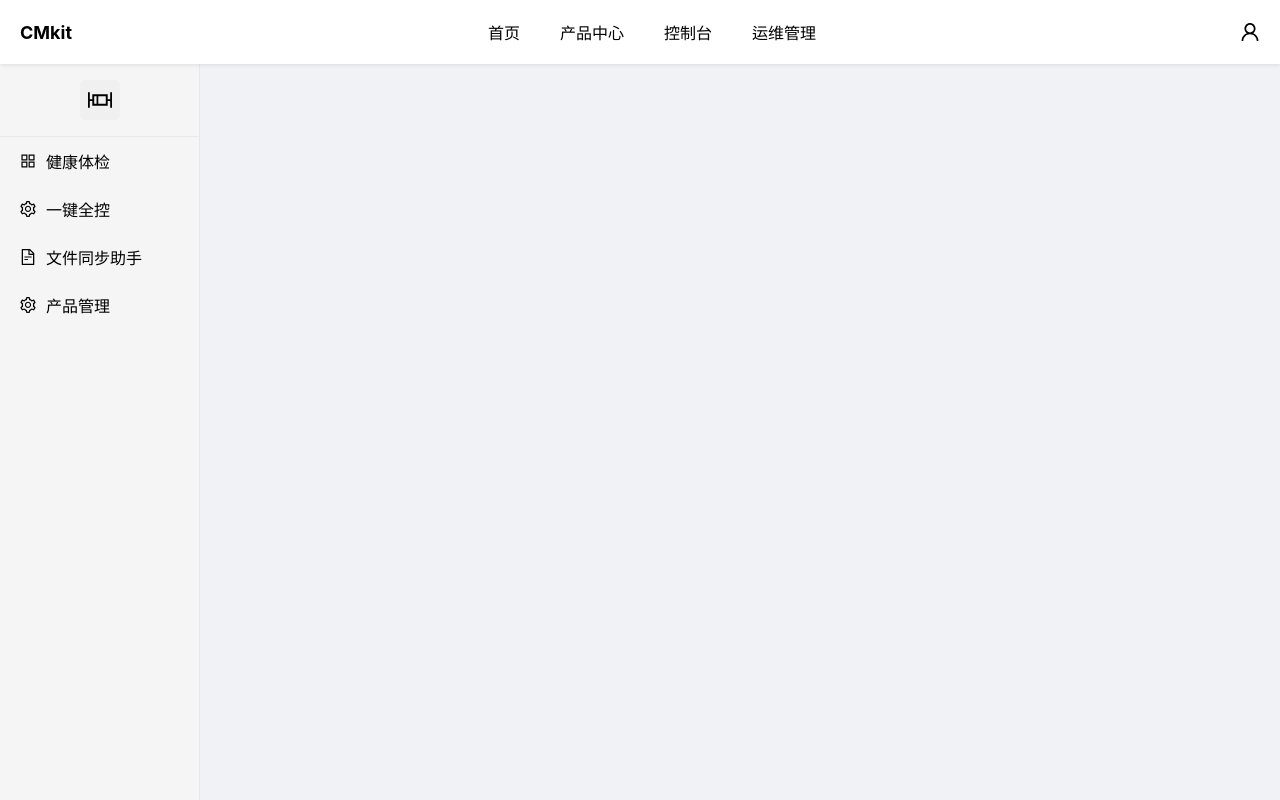
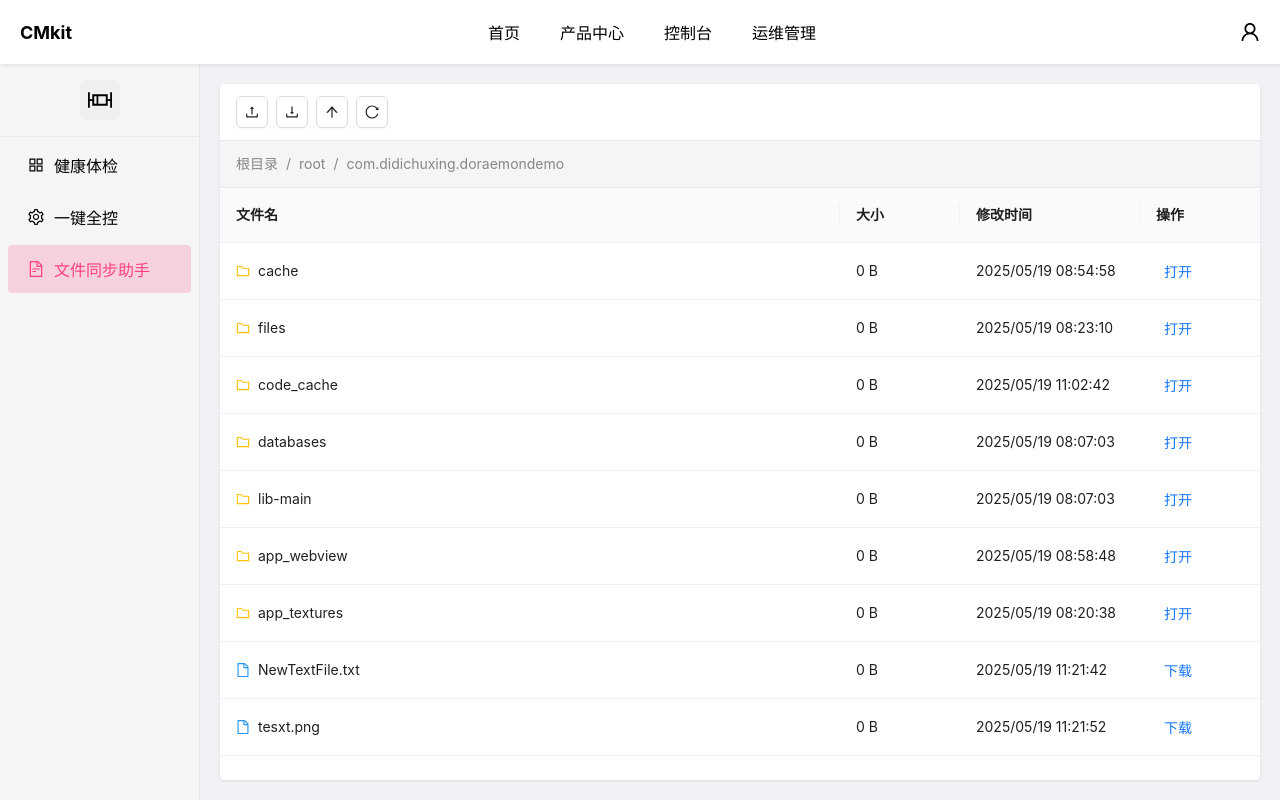
Before and after one commit to moyearzhou/Dokit-Server, a React (Create React App) app: page /file-sync in a window 1280 px wide. Built offline with nearby package versions, Linux system fonts and the light colour scheme.

Commit message:
[feat] 实现文件同步助手界面

```diff
--- a/package.json
+++ b/package.json
@@ -9,6 +9,7 @@
     "@testing-library/react": "^16.3.0",
     "@testing-library/user-event": "^13.5.0",
     "antd": "^5.25.2",
+    "date-fns": "^4.1.0",
     "react": "^19.1.0",
     "react-dom": "^19.1.0",
     "react-router-dom": "^7.6.0",
--- /dev/null
+++ b/public/filelist.json
@@ -0,0 +1,89 @@
+{
+  "code": 200,
+  "data": {
+    "dirPath": "/root/com.didichuxing.doraemondemo",
+    "fileList": [
+      {
+        "dirPath": "/root/com.didichuxing.doraemondemo",
+        "fileName": "cache",
+        "fileSize": "",
+        "fileType": "folder",
+        "fileUri": "",
+        "isRootPath": false,
+        "modifyTime": "1747644898180"
+      },
+      {
+        "dirPath": "/root/com.didichuxing.doraemondemo",
+        "fileName": "files",
+        "fileSize": "",
+        "fileType": "folder",
+        "fileUri": "",
+        "isRootPath": false,
+        "modifyTime": "1747642990524"
+      },
+      {
+        "dirPath": "/root/com.didichuxing.doraemondemo",
+        "fileName": "code_cache",
+        "fileSize": "",
+        "fileType": "folder",
+        "fileUri": "",
+        "isRootPath": false,
+        "modifyTime": "1747652562193"
+      },
+      {
+        "dirPath": "/root/com.didichuxing.doraemondemo",
+        "fileName": "databases",
+        "fileSize": "",
+        "fileType": "folder",
+        "fileUri": "",
+        "isRootPath": false,
+        "modifyTime": "1747642023448"
+      },
+      {
+        "dirPath": "/root/com.didichuxing.doraemondemo",
+        "fileName": "lib-main",
+        "fileSize": "",
+        "fileType": "folder",
+        "fileUri": "",
+        "isRootPath": false,
+        "modifyTime": "1747642023476"
+      },
+      {
+        "dirPath": "/root/com.didichuxing.doraemondemo",
+        "fileName": "app_webview",
+        "fileSize": "",
+        "fileType": "folder",
+        "fileUri": "",
+        "isRootPath": false,
+        "modifyTime": "1747645128584"
+      },
+      {
+        "dirPath": "/root/com.didichuxing.doraemondemo",
+        "fileName": "app_textures",
+        "fileSize": "",
+        "fileType": "folder",
+        "fileUri": "",
+        "isRootPath": false,
+        "modifyTime": "1747642838324"
+      },
+      {
+        "dirPath": "/root/com.didichuxing.doraemondemo",
+        "fileName": "NewTextFile.txt",
+        "fileSize": "0.0B",
+        "fileType": "txt",
+        "fileUri": "",
+        "isRootPath": false,
+        "modifyTime": "1747653702899"
+      },
+      {
+        "dirPath": "/root/com.didichuxing.doraemondemo",
+        "fileName": "tesxt.png",
+        "fileSize": "0.0B",
+        "fileType": "png",
+        "fileUri": "",
+        "isRootPath": false,
+        "modifyTime": "1747653712847"
+      }
+    ]
+  }
+}
--- a/src/components/Layout/MainLayout.jsx
+++ b/src/components/Layout/MainLayout.jsx
@@ -4,6 +4,7 @@ import styled from 'styled-components';
 import Header from '../Header/Header';
 import Sidebar from '../Sidebar/Sidebar';
 import Dashboard from '../../pages/Dashboard';
+import FileSync from '../../pages/FileSync';
 
 const LayoutContainer = styled.div`
   display: flex;
@@ -34,8 +35,7 @@ function MainLayout() {
           <Routes>
             <Route path="/" element={<Dashboard />} />
             <Route path="/dashboard" element={<Dashboard />} />
-            <Route path="/file-management" element={<Dashboard />} />
-            <Route path="/product-management" element={<Dashboard />} />
+            <Route path="/file-sync" element={<FileSync />} />
           </Routes>
         </MainContent>
       </ContentWrapper>
--- a/src/components/Sidebar/Sidebar.jsx
+++ b/src/components/Sidebar/Sidebar.jsx
@@ -1,5 +1,5 @@
-import React from 'react';
-import { Link } from 'react-router-dom';
+import React, { useState } from 'react';
+import { Link, useLocation } from 'react-router-dom';
 import styled from 'styled-components';
 import {
   AppstoreOutlined,
@@ -45,6 +45,8 @@ const MenuItem = styled.li`
   cursor: pointer;
   display: flex;
   align-items: center;
+  border-radius: 4px;
+  margin: 4px 8px;
 
   &:hover {
     background-color: rgba(255, 64, 129, 0.1);
@@ -53,7 +55,6 @@ const MenuItem = styled.li`
   &.active {
     background-color: rgba(255, 64, 129, 0.2);
     color: var(--primary-color);
-    border-left: 3px solid var(--primary-color);
   }
 
   .anticon {
@@ -70,6 +71,8 @@ const MenuLink = styled(Link)`
 `;
 
 function Sidebar() {
+  const location = useLocation();
+
   return (
     <SidebarContainer>
       <LogoContainer>
@@ -78,28 +81,22 @@ function Sidebar() {
         </Logo>
       </LogoContainer>
       <MenuContainer>
-        <MenuItem>
+        <MenuItem className={location.pathname === '/' ? 'active' : ''}>
           <MenuLink to="/">
             <AppstoreOutlined />
             健康体检
           </MenuLink>
         </MenuItem>
-        <MenuItem>
+        <MenuItem className={location.pathname === '/dashboard' ? 'active' : ''}>
           <MenuLink to="/dashboard">
             <SettingOutlined />
             一键全控
           </MenuLink>
         </MenuItem>
-        <MenuItem>
-          <MenuLink to="/file-management">
+        <MenuItem className={location.pathname === '/file-sync' ? 'active' : ''}>
+          <MenuLink to="/file-sync">
             <FileTextOutlined />
             文件同步助手
-          </MenuLink>
-        </MenuItem>
-        <MenuItem>
-          <MenuLink to="/product-management">
-            <SettingOutlined />
-            产品管理
           </MenuLink>
         </MenuItem>
       </MenuContainer>
--- /dev/null
+++ b/src/pages/FileSync.jsx
@@ -0,0 +1,181 @@
+import React, { useState, useEffect } from 'react';
+import styled from 'styled-components';
+import { Table, Breadcrumb, Button, Space, Tooltip } from 'antd';
+import {
+  FolderOutlined,
+  FileOutlined,
+  ArrowUpOutlined,
+  ReloadOutlined,
+  UploadOutlined,
+  DownloadOutlined
+} from '@ant-design/icons';
+import { format } from 'date-fns';
+
+const FileSyncContainer = styled.div`
+  display: flex;
+  flex-direction: column;
+  height: 100%;
+  background-color: #fff;
+  border-radius: 4px;
+  box-shadow: 0 1px 3px rgba(0, 0, 0, 0.1);
+`;
+
+const ToolbarContainer = styled.div`
+  display: flex;
+  justify-content: space-between;
+  align-items: center;
+  padding: 12px 16px;
+  border-bottom: 1px solid #e8e8e8;
+`;
+
+const PathContainer = styled.div`
+  padding: 12px 16px;
+  background-color: #f5f5f5;
+  border-bottom: 1px solid #e8e8e8;
+`;
+
+const StyledTable = styled(Table)`
+  .ant-table-tbody > tr.folder-row:hover > td {
+    background-color: rgba(255, 64, 129, 0.1);
+  }
+
+  .ant-table-tbody > tr.file-row:hover > td {
+    background-color: rgba(255, 64, 129, 0.05);
+  }
+`;
+
+const FileIcon = styled.span`
+  margin-right: 8px;
+  color: ${props => props.isFolder ? '#ffc107' : '#2196f3'};
+`;
+
+function FileSync() {
+  const [fileData, setFileData] = useState(null);
+  const [loading, setLoading] = useState(true);
+  const [currentPath, setCurrentPath] = useState('');
+
+  useEffect(() => {
+    // 模拟从API获取数据
+    fetch('/filelist.json')
+      .then(response => response.json())
+      .then(data => {
+        setFileData(data.data);
+        setCurrentPath(data.data.dirPath);
+        setLoading(false);
+      })
+      .catch(error => {
+        console.error('加载文件列表失败:', error);
+        setLoading(false);
+      });
+  }, []);
+
+  const formatFileSize = (size) => {
+    if (!size || size === '0.0B') return '0 B';
+    return size;
+  };
+
+  const formatTimestamp = (timestamp) => {
+    if (!timestamp) return '';
+    const date = new Date(parseInt(timestamp));
+    return format(date, 'yyyy/MM/dd HH:mm:ss');
+  };
+
+  const handlePathClick = (path) => {
+    // 在实际应用中，这里应该请求新路径的数据
+    console.log('导航到路径:', path);
+  };
+
+  const columns = [
+    {
+      title: '文件名',
+      dataIndex: 'fileName',
+      key: 'fileName',
+      render: (text, record) => (
+        <span>
+          <FileIcon isFolder={record.fileType === 'folder'}>
+            {record.fileType === 'folder' ? <FolderOutlined /> : <FileOutlined />}
+          </FileIcon>
+          {text}
+        </span>
+      ),
+    },
+    {
+      title: '大小',
+      dataIndex: 'fileSize',
+      key: 'fileSize',
+      width: 120,
+      render: (text) => formatFileSize(text),
+    },
+    {
+      title: '修改时间',
+      dataIndex: 'modifyTime',
+      key: 'modifyTime',
+      width: 180,
+      render: (text) => formatTimestamp(text),
+    },
+    {
+      title: '操作',
+      key: 'action',
+      width: 120,
+      render: (_, record) => (
+        <Space size="small">
+          {record.fileType === 'folder' ? (
+            <Button type="link" size="small">打开</Button>
+          ) : (
+            <Button type="link" size="small">下载</Button>
+          )}
+        </Space>
+      ),
+    },
+  ];
+
+  const pathParts = currentPath.split('/').filter(Boolean);
+
+  return (
+    <FileSyncContainer>
+      <ToolbarContainer>
+        <Space>
+          <Tooltip title="上传">
+            <Button icon={<UploadOutlined />} />
+          </Tooltip>
+          <Tooltip title="下载">
+            <Button icon={<DownloadOutlined />} />
+          </Tooltip>
+          <Tooltip title="返回上级">
+            <Button icon={<ArrowUpOutlined />} />
+          </Tooltip>
+          <Tooltip title="刷新">
+            <Button icon={<ReloadOutlined />} />
+          </Tooltip>
+        </Space>
+      </ToolbarContainer>
+
+      <PathContainer>
+        <Breadcrumb>
+          <Breadcrumb.Item>
+            <a onClick={() => handlePathClick('/')}>根目录</a>
+          </Breadcrumb.Item>
+          {pathParts.map((part, index) => {
+            const path = `/${pathParts.slice(0, index + 1).join('/')}`;
+            return (
+              <Breadcrumb.Item key={path}>
+                <a onClick={() => handlePathClick(path)}>{part}</a>
+              </Breadcrumb.Item>
+            );
+          })}
+        </Breadcrumb>
+      </PathContainer>
+
+      <StyledTable
+        columns={columns}
+        dataSource={fileData?.fileList || []}
+        rowKey="fileName"
+        loading={loading}
+        pagination={false}
+        rowClassName={record => record.fileType === 'folder' ? 'folder-row' : 'file-row'}
+      />
+    </FileSyncContainer>
+  );
+}
+
+export default FileSync;
```
Also changed, not shown: 1 other file (tests, documents, lock files or other folders).
